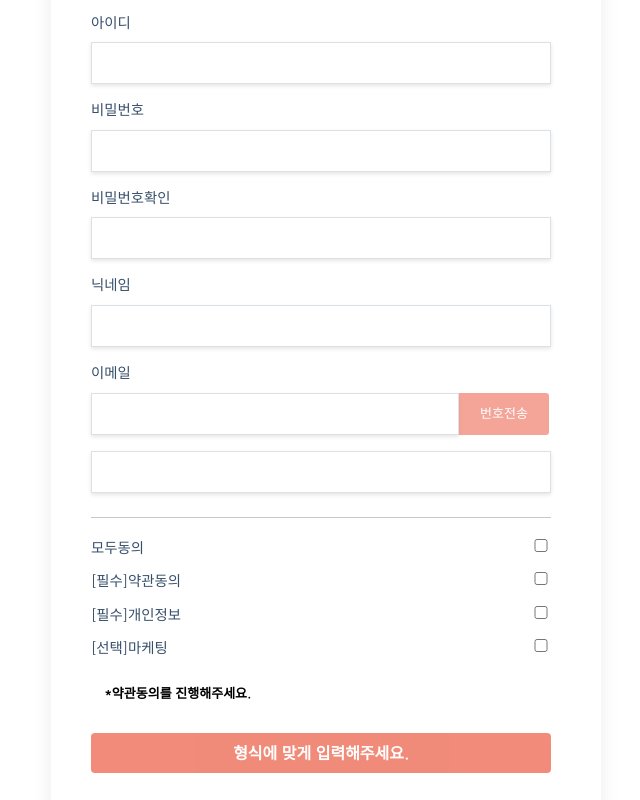
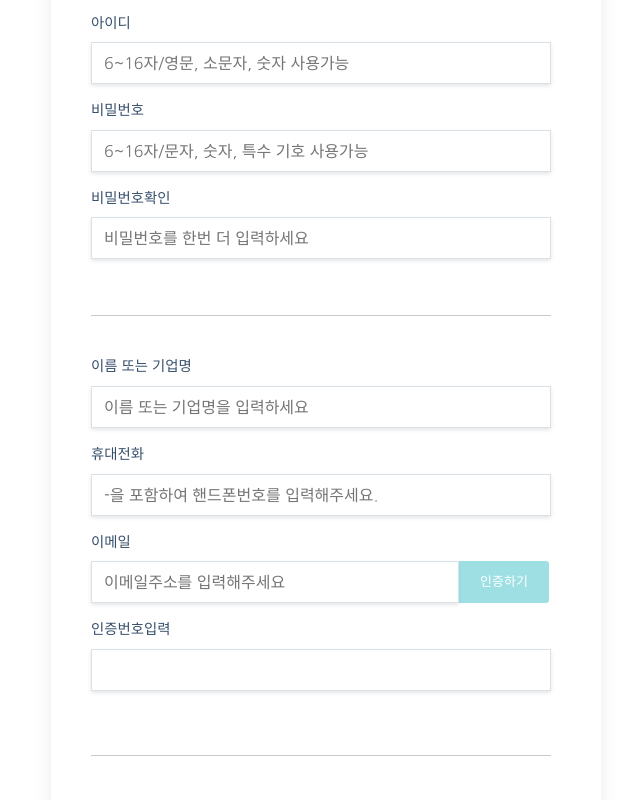
Before and after one commit to superbono/vue-frame-pjt, a Vue app: page /signup in a window 1280 px wide. Shown: the part 320-1120 px from the top of the page, without its empty margins (314-954 px from the left). Built offline with nearby package versions, Linux system fonts and the light colour scheme.

Commit message:
vuex 패키지 추가

```diff
--- a/package.json
+++ b/package.json
@@ -13,7 +13,7 @@
     "core-js": "^3.4.3",
     "vue": "^2.6.10",
     "vue-router": "^3.5.3",
-    "vuex": "^4.1.0"
+    "vuex": "^3.1.2"
   },
   "devDependencies": {
     "@vue/cli-plugin-babel": "^4.1.0",
--- a/src/assets/css/common/common.css
+++ b/src/assets/css/common/common.css
@@ -30,7 +30,7 @@ body {
     margin: 100px auto;
     padding: 0 5px;
     width: 100%;
-    height: 1000px;
+    height: 1400px;
   }
 
   header {
@@ -130,7 +130,18 @@ body {
     margin-top: -30px !important;
   }
   .btn {
-    background: #FE9616 !important;
+    /* background: #FE9616 !important; */
+    background: hsl(9, 82%, 56%) !important;
+    padding: 0.5rem 1.5rem !important;
+    font-weight: 700 !important;
+    border-radius: .25rem !important;
+    border: 0 solid #dae1e7 !important;
+    color: #fff !important;
+    width: 100%;
+  }
+  .moveBtn {
+    margin-top: 5px !important;
+    background: steelblue !important;
     padding: 0.5rem 1.5rem !important;
     font-weight: 700 !important;
     border-radius: .25rem !important;
@@ -139,7 +150,7 @@ body {
     width: 100%;
   }
   .btn.disabled {
-    opacity: 0.5;
+    opacity: 0.2 !important;
     cursor: not-allowed;
     background: hsl(9, 82%, 56%) !important;
   }
@@ -184,7 +195,9 @@ body {
   .email_btn.disabled {
     opacity: 0.5;
     cursor: not-allowed;
-    background: hsl(9, 82%, 56%) !important;
+    /* background: hsl(9, 82%, 56%) !important; */
+    background: #3fc1c9;
+    opacity: .5;
   }
   .log {
     color: #ff4057;
--- a/src/components/form/LoginForm.vue
+++ b/src/components/form/LoginForm.vue
@@ -5,7 +5,12 @@
 			<form @submit.prevent="submitForm" class="form">
 				<div>
 					<label for="username">아이디</label>
-					<input id="username" type="text" v-model="username" required />
+					<input
+						id="username"
+						type="text"
+						v-model="username"
+						placeholder="아이디를 입력해주세요"
+					/>
 					<p class="validation-text">
 						<span class="warning" v-if="!isUsernameValid">
 							아이디를 확인해주세요.
@@ -14,7 +19,12 @@
 				</div>
 				<div>
 					<label for="password">비밀번호</label>
-					<input id="password" type="text" v-model="password" required />
+					<input
+						id="password"
+						type="text"
+						v-model="password"
+						placeholder="비밀번호를 입력해주세요"
+					/>
 					<p class="validation-text">
 						<span class="warning" v-if="!isPasswordValid">
 							사용할 수 없는 비밀번호입니다.
@@ -35,10 +45,10 @@
 								: '아이디와 비밀번호를 입력해주세요.'
 						}}
 					</button>
-					<!-- <button v-on:click="goLogin">
-            로그인
-          </button>
-          <button v-on:click="goHome">
+					<button class="moveBtn" v-on:click="goRegiste">
+						회원가입하기
+					</button>
+					<!-- <button v-on:click="goHome">
             홈
           </button> -->
 				</div>
@@ -127,6 +137,9 @@ export default {
 			this.password = '';
 			//   this.logMessage = "";
 		},
+		goRegiste() {
+			this.$router.push('/signup').catch(() => {});
+		},
 	},
 };
 </script>
--- a/src/components/form/SignUpForm.vue
+++ b/src/components/form/SignUpForm.vue
@@ -5,7 +5,12 @@
 			<form @submit.prevent="submitForm" class="form">
 				<div>
 					<label for="username">아이디</label>
-					<input id="username" type="text" v-model="username" required />
+					<input
+						id="username"
+						type="text"
+						v-model="username"
+						placeholder="6~16자/영문, 소문자, 숫자 사용가능"
+					/>
 					<p class="validation-text">
 						<span class="warning" v-if="!isUsernameValid">
 							사용할 수 없는 아이디입니다.
@@ -17,7 +22,12 @@
 				</div>
 				<div>
 					<label for="password">비밀번호</label>
-					<input id="password" type="text" v-model="password" required />
+					<input
+						id="password"
+						type="text"
+						v-model="password"
+						placeholder="6~16자/문자, 숫자, 특수 기호 사용가능"
+					/>
 					<p class="validation-text">
 						<span class="warning" v-if="!isPasswordValid">
 							사용할 수 없는 비밀번호입니다.
@@ -30,7 +40,7 @@
 						id="passwordConfirm"
 						type="text"
 						v-model="passwordConfirm"
-						required
+						placeholder="비밀번호를 한번 더 입력하세요"
 					/>
 					<!-- {{ password !== passwordConfirm ? "비밀번호를 확인해주세요." : "" }} -->
 					<p class="validation-text">
@@ -39,9 +49,17 @@
 						</span>
 					</p>
 				</div>
+				<br />
+				<hr />
+				<br />
 				<div>
-					<label for="nickname">닉네임</label>
-					<input id="nickname" type="text" v-model="nickname" required />
+					<label for="nickname">이름 또는 기업명</label>
+					<input
+						id="nickname"
+						type="text"
+						v-model="nickname"
+						placeholder="이름 또는 기업명을 입력하세요"
+					/>
 					<p class="validation-text">
 						<span class="warning" v-if="!isNicknameValid">
 							사용할 수 없는 닉네임입니다.
@@ -49,8 +67,27 @@
 					</p>
 				</div>
 				<div>
+					<label for="phone">휴대전화</label>
+					<input
+						id="phone"
+						type="text"
+						v-model="phone"
+						placeholder="-을 포함하여 핸드폰번호를 입력해주세요."
+					/>
+					<p class="validation-text">
+						<span class="warning" v-if="!isPhoneValid">
+							휴대폰번호를 다시 입력해주세요.
+						</span>
+					</p>
+				</div>
+				<div>
 					<label for="email">이메일</label>
-					<input id="email" type="email" v-model="email" required />
+					<input
+						id="email"
+						type="email"
+						v-model="email"
+						placeholder="이메일주소를 입력해주세요"
+					/>
 					<button
 						class="email_btn"
 						type="button"
@@ -58,7 +95,7 @@
 						@click="createCode"
 						:disabled="!isEmailValid"
 					>
-						번호전송
+						인증하기
 					</button>
 
 					<p class="validation-text">
@@ -71,6 +108,7 @@
 					</p>
 				</div>
 				<div>
+					<label for="code">인증번호입력</label>
 					<input id="code" type="code" v-model="code" required />
 					<!-- <button
 						class="warn_code_btn"
@@ -114,7 +152,11 @@
           }} -->
 					</p>
 				</div>
+				<br />
 				<hr />
+				<br /><br />
+				<h5>기업약관 동의</h5>
+				<br />
 				<div class="checkbox_group">
 					<div>
 						<input
@@ -178,6 +220,9 @@
 								: '형식에 맞게 입력해주세요.'
 						}}
 					</button>
+					<button class="moveBtn" v-on:click="goLogin">
+						로그인하기
+					</button>
 					<!-- <button v-on:click="goLogin">
             로그인
           </button>
@@ -200,6 +245,7 @@ import {
 	validateEmail,
 	validatePassword,
 	validateNickname,
+	validatePhone,
 } from '@/utils/validation';
 
 export default {
@@ -209,6 +255,7 @@ export default {
 			password: '',
 			passwordConfirm: '',
 			nickname: '',
+			phone: '',
 			email: '',
 			arr: [],
 			allChecked: false,
@@ -251,15 +298,21 @@ export default {
 			}
 			return validateNickname(this.nickname);
 		},
+		isPhoneValid() {
+			if (this.phone === '') {
+				return true;
+			}
+			return validatePhone(this.phone);
+		},
 		isEmailValid() {
 			if (this.email === '') {
 				return true;
 			}
 			return validateEmail(this.email);
 		},
-		isCertiValid() {
-			return this.certi;
-		},
+		// isCertiValid() {
+		// 	return this.certi;
+		// },
 		isAgreeValid() {
 			return this.agreeChecked && this.pvChecked;
 		},
@@ -268,6 +321,7 @@ export default {
 				!this.password ||
 				!this.passwordConfirm ||
 				!this.nickname ||
+				!this.phone ||
 				!this.email ||
 				!this.agreeChecked ||
 				!this.pvChecked ||
@@ -276,6 +330,7 @@ export default {
 				!validateUsername(this.username) ||
 				!validatePassword(this.password) ||
 				!validateNickname(this.nickname) ||
+				!validatePhone(this.phone) ||
 				!validateEmail(this.email)
 				? 'disabled'
 				: null;
@@ -302,6 +357,7 @@ export default {
 				username: this.username,
 				password: this.password,
 				nickname: this.nickname,
+				phone: this.phone,
 				email: this.email,
 			};
 			// console.log(user);
@@ -321,6 +377,7 @@ export default {
 			this.password = '';
 			this.passwordConfirm = '';
 			this.nickname = '';
+			this.phone = '';
 			this.email = '';
 			this.agreeChecked = false;
 			this.pvChecked = false;
@@ -398,4 +455,8 @@ export default {
 .log {
 	width: 460px;
 }
+.moveBtn {
+	margin-top: 10px;
+	background: steelblue !important;
+}
 </style>
--- a/src/store/index.js
+++ b/src/store/index.js
@@ -0,0 +1,10 @@
+import Vue from 'vue';
+import Vuex from 'vuex';
+
+Vue.use(Vuex);
+
+export default new Vuex.Store({
+	state: {
+		username: '',
+	},
+});
--- a/src/utils/validation.js
+++ b/src/utils/validation.js
@@ -1,23 +1,35 @@
 /*
     Id validation
 
-    1. 4~12 글자수 제한.
+    1. 6~16 글자수 제한.
     2. 숫자가 먼저 나오면 안되고, 소문자로 시작한다.
     3. 대문자가 포함되지 않는다.
 */
 export function validateUsername(value) {
-	const re = /^[a-z][a-z\d]{3,11}$/;
+	const re = /^[a-z][a-z\d]{5,15}$/;
 	return re.test(value);
 }
 
 /*
     Password validation
 
-    1. 최소 8자, 최대 10자
+    1. 최소 6자, 최대 16자
     2. 하나 이상의 대문자, 하나의 소문자, 하나의 숫자 및 하나의 특수 문자 정규식
 */
 export function validatePassword(value) {
 	const re = /^(?=.*[a-z])(?=.*[A-Z])(?=.*\d)(?=.*[@$!%*?&])[A-Za-z\d@$!%*?&]{8,11}$/;
+	return re.test(value);
+}
+
+/*
+    phone number validation
+
+    1. 최소 6자, 최대 16자
+    2. (2, 3) - (3, 4) - (4) 자리에 숫자를 그룹
+*/
+export function validatePhone(value) {
+	// const re = /^\d{4}\d{3,4}\d{4}$/;
+	const re = /^(?:(010-\d{4})|(01[1|6|7|8|9]-\d{3,4}))-(\d{4})$/;
 	return re.test(value);
 }
 
```
Also changed, not shown: 1 other file (tests, documents, lock files or other folders).
